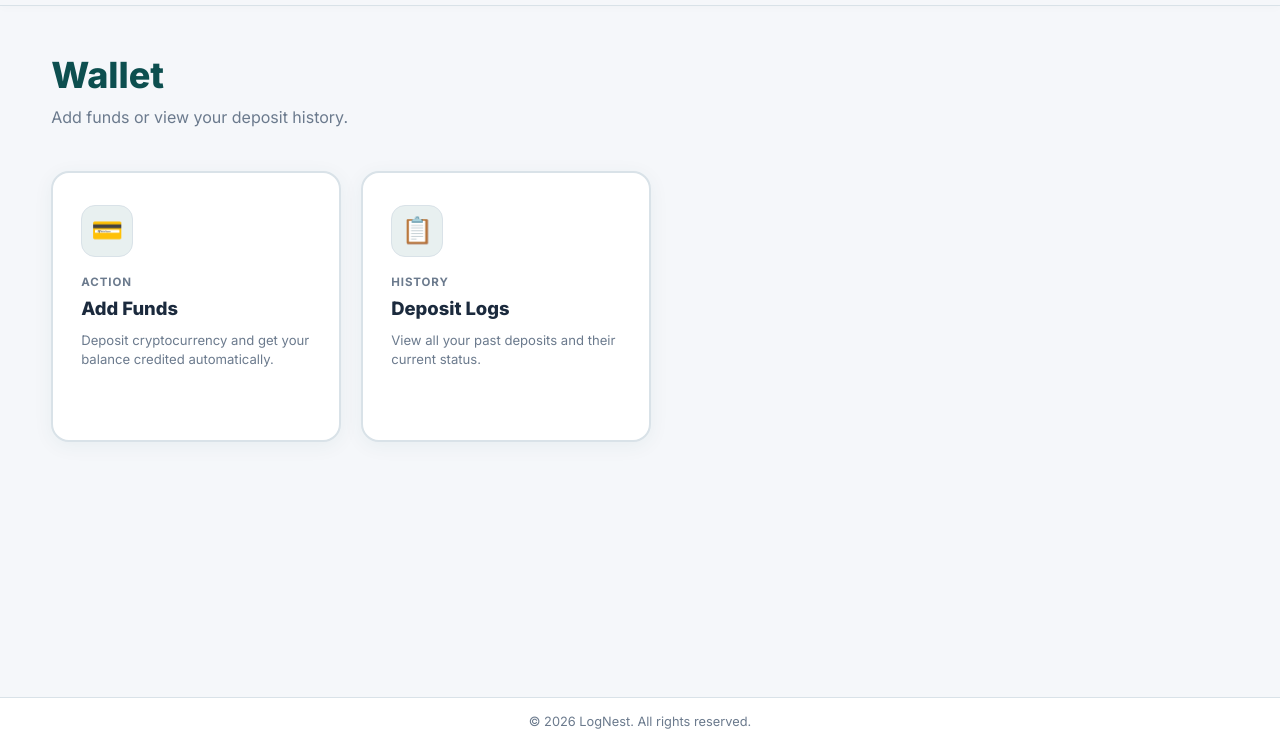
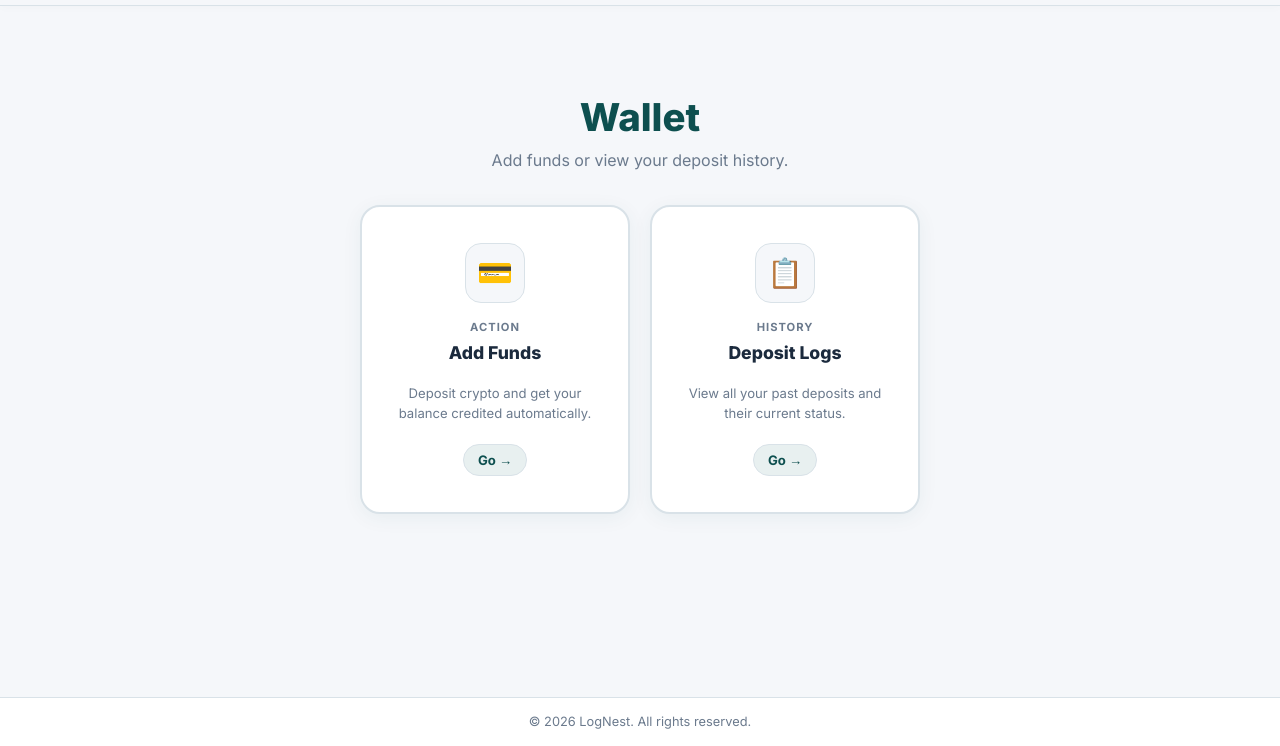
Before and after one commit to Guymangh/NEST, a website: page frontend/deposit.html in a window 1280 px wide. Shown: the part 54-800 px from the top of the page. Drawn offline with Linux system fonts and the light colour scheme; sample sign-in values are in the browser's storage.

Commit message:
Fix: center all wallet pages (deposit, add-funds, history, payment)

```diff
--- a/frontend/deposit.html
+++ b/frontend/deposit.html
@@ -5,72 +5,93 @@
   <link rel="icon" type="image/png" href="/images/logo.png" />
   <meta name="viewport" content="width=device-width, initial-scale=1.0" />
   <title>Wallet – LogNest</title>
-  <meta name="description" content="Add funds or view your deposit history." />
   <link href="https://fonts.googleapis.com/css2?family=Inter:wght@400;500;600;700;800&display=swap" rel="stylesheet" />
   <link rel="stylesheet" href="css/style.css" />
   <script src="js/toast.js"></script>
   <script src="js/config.js"></script>
   <script src="js/nav.js"></script>
   <style>
+    .wallet-hero {
+      text-align: center;
+      padding: 2.5rem 0 2rem;
+    }
+    .wallet-hero h1 {
+      font-size: 2.4rem; font-weight: 800; margin-bottom: 0.5rem;
+    }
+    .wallet-hero p {
+      color: var(--text-muted); font-size: 1rem;
+    }
+
     .wallet-grid {
       display: grid;
       grid-template-columns: repeat(2, 1fr);
       gap: 1.25rem;
-      max-width: 600px;
-      margin-top: 2.5rem;
+      max-width: 560px;
+      margin: 0 auto;
     }
-    @media (max-width: 500px) { .wallet-grid { grid-template-columns: 1fr; } }
+    @media (max-width: 480px) { .wallet-grid { grid-template-columns: 1fr; } }
 
-    .wallet-nav-card {
+    .wnc {
       display: flex;
       flex-direction: column;
-      align-items: flex-start;
+      align-items: center;
+      text-align: center;
       gap: 1rem;
-      padding: 2rem 1.75rem;
+      padding: 2.25rem 1.5rem;
       background: var(--bg-card);
       border: 2px solid var(--border-soft);
-      border-radius: 18px;
+      border-radius: 20px;
       text-decoration: none;
       cursor: pointer;
       transition: all 0.22s;
       box-shadow: var(--shadow-soft);
     }
-    .wallet-nav-card:hover {
+    .wnc:hover {
       border-color: var(--primary-deep);
       background: var(--bg-accent);
-      transform: translateY(-3px);
-      box-shadow: 0 8px 28px rgba(13,79,79,0.14);
+      transform: translateY(-4px);
+      box-shadow: 0 12px 32px rgba(13,79,79,0.15);
     }
     .wnc-icon {
-      width: 52px; height: 52px; border-radius: 14px;
+      width: 60px; height: 60px;
+      border-radius: 16px;
       display: flex; align-items: center; justify-content: center;
-      font-size: 1.6rem;
-      background: var(--bg-accent);
+      font-size: 1.8rem;
+      background: var(--bg-main);
       border: 1px solid var(--border-soft);
-      transition: background 0.22s;
+      transition: all 0.22s;
     }
-    .wallet-nav-card:hover .wnc-icon {
-      background: rgba(13,79,79,0.12);
+    .wnc:hover .wnc-icon {
+      background: rgba(13,79,79,0.1);
+      border-color: var(--primary-deep);
     }
-    .wnc-body { display: flex; flex-direction: column; gap: 0.2rem; }
     .wnc-label {
-      font-size: 0.72rem; font-weight: 700;
-      text-transform: uppercase; letter-spacing: .08em;
+      font-size: 0.7rem; font-weight: 700;
+      text-transform: uppercase; letter-spacing: .09em;
       color: var(--text-muted);
     }
     .wnc-title {
-      font-size: 1.15rem; font-weight: 800; color: var(--text-main);
+      font-size: 1.1rem; font-weight: 800;
+      color: var(--text-main); margin-top: 0.1rem;
     }
     .wnc-desc {
-      font-size: 0.82rem; color: var(--text-muted); line-height: 1.5; margin-top: 0.25rem;
+      font-size: 0.82rem; color: var(--text-muted);
+      line-height: 1.55;
     }
     .wnc-arrow {
-      margin-top: auto;
-      font-size: 0.85rem; font-weight: 700;
-      color: var(--primary-deep); opacity: 0;
-      transition: opacity 0.2s, transform 0.2s;
+      font-size: 0.82rem; font-weight: 700;
+      color: var(--primary-deep);
+      background: var(--bg-accent);
+      border: 1px solid var(--border-soft);
+      border-radius: 20px;
+      padding: 0.3rem 0.9rem;
+      transition: all 0.22s;
+      margin-top: 0.25rem;
     }
-    .wallet-nav-card:hover .wnc-arrow { opacity: 1; transform: translateX(4px); }
+    .wnc:hover .wnc-arrow {
+      background: var(--primary-deep);
+      color: #fff; border-color: var(--primary-deep);
+    }
   </style>
 </head>
 <body data-require-auth="true">
@@ -82,33 +103,31 @@
   </header>
 
   <main class="main-content container">
-    <div data-fm="fadeIn">
-      <h1 style="font-size:2.25rem;font-weight:800;margin-bottom:0.5rem;">Wallet</h1>
-      <p style="color:var(--text-muted);">Add funds or view your deposit history.</p>
+    <div class="wallet-hero" data-fm="fadeIn">
+      <h1>Wallet</h1>
+      <p>Add funds or view your deposit history.</p>
+    </div>
 
-      <div class="wallet-grid">
-
-        <a href="add-funds.html" class="wallet-nav-card">
+    <div class="wallet-grid" data-fm="fadeIn">
+      <a href="add-funds.html" class="wnc">
         <div class="wnc-icon">💳</div>
-          <div class="wnc-body">
-            <span class="wnc-label">Action</span>
-            <span class="wnc-title">Add Funds</span>
-            <span class="wnc-desc">Deposit cryptocurrency and get your balance credited automatically.</span>
+        <div>
+          <div class="wnc-label">Action</div>
+          <div class="wnc-title">Add Funds</div>
         </div>
+        <div class="wnc-desc">Deposit crypto and get your balance credited automatically.</div>
         <span class="wnc-arrow">Go →</span>
       </a>
 
-        <a href="deposit-history.html" class="wallet-nav-card">
+      <a href="deposit-history.html" class="wnc">
         <div class="wnc-icon">📋</div>
-          <div class="wnc-body">
-            <span class="wnc-label">History</span>
-            <span class="wnc-title">Deposit Logs</span>
-            <span class="wnc-desc">View all your past deposits and their current status.</span>
+        <div>
+          <div class="wnc-label">History</div>
+          <div class="wnc-title">Deposit Logs</div>
         </div>
+        <div class="wnc-desc">View all your past deposits and their current status.</div>
         <span class="wnc-arrow">Go →</span>
       </a>
-
-      </div>
     </div>
   </main>
 
```
Also changed, not shown: frontend/add-funds.html (+50 -30 lines), frontend/deposit-history.html (+47 -48 lines), frontend/payment.html (+7 -9 lines). Lines whose indentation alone changed are shown as unchanged.
